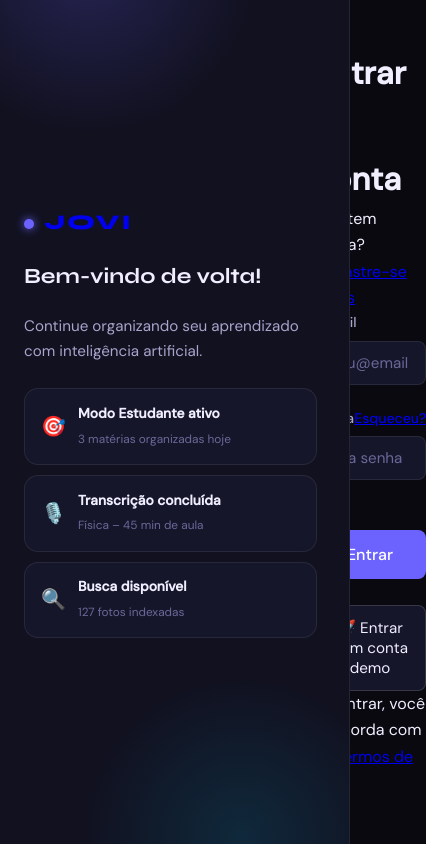
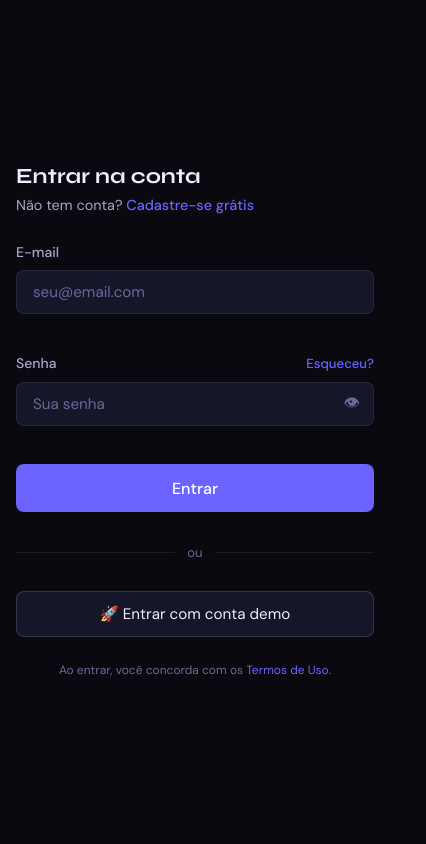
Before and after one commit to luizademario/sprint, a plain HTML site: page pages/login.html in a window 390 px wide. Shown: the whole page, 426 px wide, since content can reach past the window. Drawn offline with Linux system fonts and the light colour scheme.

Commit message:
fix(auth): coluna direita, senha com ícone interno e responsivo

```diff
--- a/css/auth.css
+++ b/css/auth.css
@@ -144,6 +144,184 @@
   justify-content: center;
   padding: 2.5rem clamp(1.25rem, 3vw, 3rem);
   background: var(--bg);
+}
+
+.auth-box {
+  width: 100%;
+  max-width: 420px;
+  display: flex;
+  flex-direction: column;
+  gap: 1.5rem;
+}
+
+.auth-topo {
+  display: flex;
+  flex-direction: column;
+  gap: 6px;
+}
+
+.auth-topo h1 {
+  font-family: var(--fonte-display);
+  font-size: clamp(1.35rem, 2.2vw, 1.65rem);
+  font-weight: 700;
+  line-height: 1.2;
+}
+
+.auth-topo p {
+  color: var(--text2);
+  font-size: 0.9rem;
+  line-height: 1.5;
+}
+
+.auth-topo a {
+  color: var(--accent);
+  text-decoration: none;
+  font-weight: 500;
+}
+
+.auth-topo a:hover { text-decoration: underline; }
+
+.auth-box form {
+  display: flex;
+  flex-direction: column;
+  gap: 1rem;
+}
+
+.auth-direita .campo label a {
+  color: var(--accent);
+  text-decoration: none;
+  font-size: 0.82rem;
+  font-weight: 500;
+}
+
+.auth-direita .campo label a:hover { text-decoration: underline; }
+
+.input-icone {
+  position: relative;
+  width: 100%;
+}
+
+.input-icone input {
+  padding-right: 2.75rem !important;
+}
+
+.input-icone button {
+  position: absolute;
+  right: 6px;
+  top: 50%;
+  transform: translateY(-50%);
+  background: transparent;
+  border: none;
+  cursor: pointer;
+  color: var(--text3);
+  font-size: 1rem;
+  line-height: 1;
+  padding: 0.35rem 0.5rem;
+  border-radius: var(--radius-sm);
+  transition: color 0.2s ease, background 0.2s ease;
+}
+
+.input-icone button:hover {
+  color: var(--text);
+  background: rgba(255, 255, 255, 0.06);
+}
+
+.divisor {
+  position: relative;
+  text-align: center;
+  margin: 0.15rem 0;
+}
+
+.divisor::before {
+  content: '';
+  position: absolute;
+  top: 50%;
+  left: 0;
+  right: 0;
+  height: 1px;
+  background: var(--border);
+}
+
+.divisor span {
+  position: relative;
+  background: var(--bg);
+  padding: 0 12px;
+  color: var(--text3);
+  font-size: 0.82rem;
+}
+
+.nota {
+  font-size: 0.75rem;
+  color: var(--text3);
+  text-align: center;
+  line-height: 1.6;
+}
+
+.nota a {
+  color: var(--accent);
+  text-decoration: none;
+}
+
+.nota a:hover { text-decoration: underline; }
+
+.checkbox-campo {
+  display: flex;
+  flex-direction: column;
+  gap: 4px;
+}
+
+.checkbox-campo label {
+  display: flex;
+  align-items: flex-start;
+  gap: 10px;
+  font-size: 0.86rem;
+  color: var(--text2);
+  cursor: pointer;
+  font-weight: 400;
+  line-height: 1.45;
+}
+
+.checkbox-campo input[type="checkbox"] {
+  margin-top: 4px;
+  flex-shrink: 0;
+  width: auto;
+}
+
+.checkbox-campo a {
+  color: var(--accent);
+  text-decoration: none;
+}
+
+.checkbox-campo a:hover { text-decoration: underline; }
+
+.forca-senha {
+  display: flex;
+  align-items: center;
+  gap: 10px;
+  margin-top: 4px;
+}
+
+.forca-barra {
+  flex: 1;
+  height: 4px;
+  background: var(--surface2);
+  border-radius: 2px;
+  overflow: hidden;
+}
+
+.forca-barra span {
+  display: block;
+  height: 100%;
+  width: 0%;
+  border-radius: 2px;
+  background: var(--accent);
+  transition: width 0.35s ease, background 0.35s ease;
+}
+
+#forcaLabel {
+  font-size: 0.72rem;
+  color: var(--text3);
+  white-space: nowrap;
 }
 
 /* ---- LEFT PANEL ---- */
@@ -319,8 +497,9 @@
   width: 100%; padding: 0.75rem;
   background: var(--surface); border: 1.5px solid var(--border2);
   border-radius: var(--radius-sm); color: var(--text);
-  font-family: var(--font-body); font-size: 0.95rem;
-  cursor: pointer; transition: all var(--transition);
+  font-family: var(--fonte); font-size: 0.95rem;
+  cursor: pointer;
+  transition: border-color 0.2s ease, background 0.2s ease, color 0.2s ease;
 }
 .btn-social:hover { border-color: var(--accent); background: var(--surface2); }
 
@@ -334,8 +513,17 @@
 @media (max-width: 900px) {
   .auth-left { display: none; }
   .auth-right { flex: 1; }
+  .auth-esquerda { display: none; }
+  .auth-direita {
+    flex: 1 1 auto;
+    max-width: none;
+    padding: 1.75rem 1.25rem;
+  }
+  .auth-box { max-width: 440px; }
 }
 @media (max-width: 480px) {
   .auth-right { padding: 1.5rem; }
+  .auth-direita { padding: 1.25rem 1rem; }
+  .auth-box { max-width: none; }
   .form-row { flex-direction: column; }
 }
```
